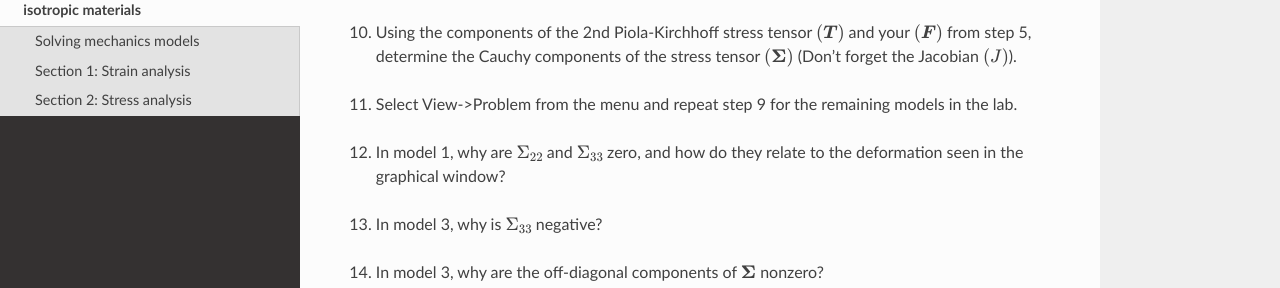
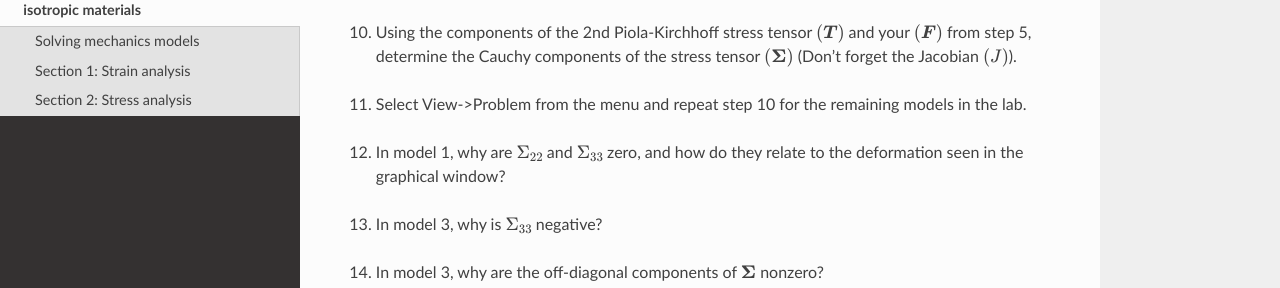
Before and after one commit to mpnash/soft-tissue-mechanics-labs, a Sphinx documentation site: the page built from docs/source/lab1.rst, in a window 1280 px wide and 900 px high, scrolled down 2324 px. Shown: the part 229-517 px from the top of the window. Built offline with Sphinx 7.4.7 and the Read the Docs theme 2.0.0, drawn with Linux system fonts in a browser that asks for light colours.

Commit message:
Minor fix to lab1 instructions

```diff
--- a/docs/source/lab1.rst
+++ b/docs/source/lab1.rst
@@ -122,7 +122,7 @@ Section 2: Stress analysis
 
 |vspace|
 
-11. Select View->Problem from the menu and repeat step 9 for the remaining models in the lab.
+11. Select View->Problem from the menu and repeat step 10 for the remaining models in the lab.
 
 |vspace|
 
```
